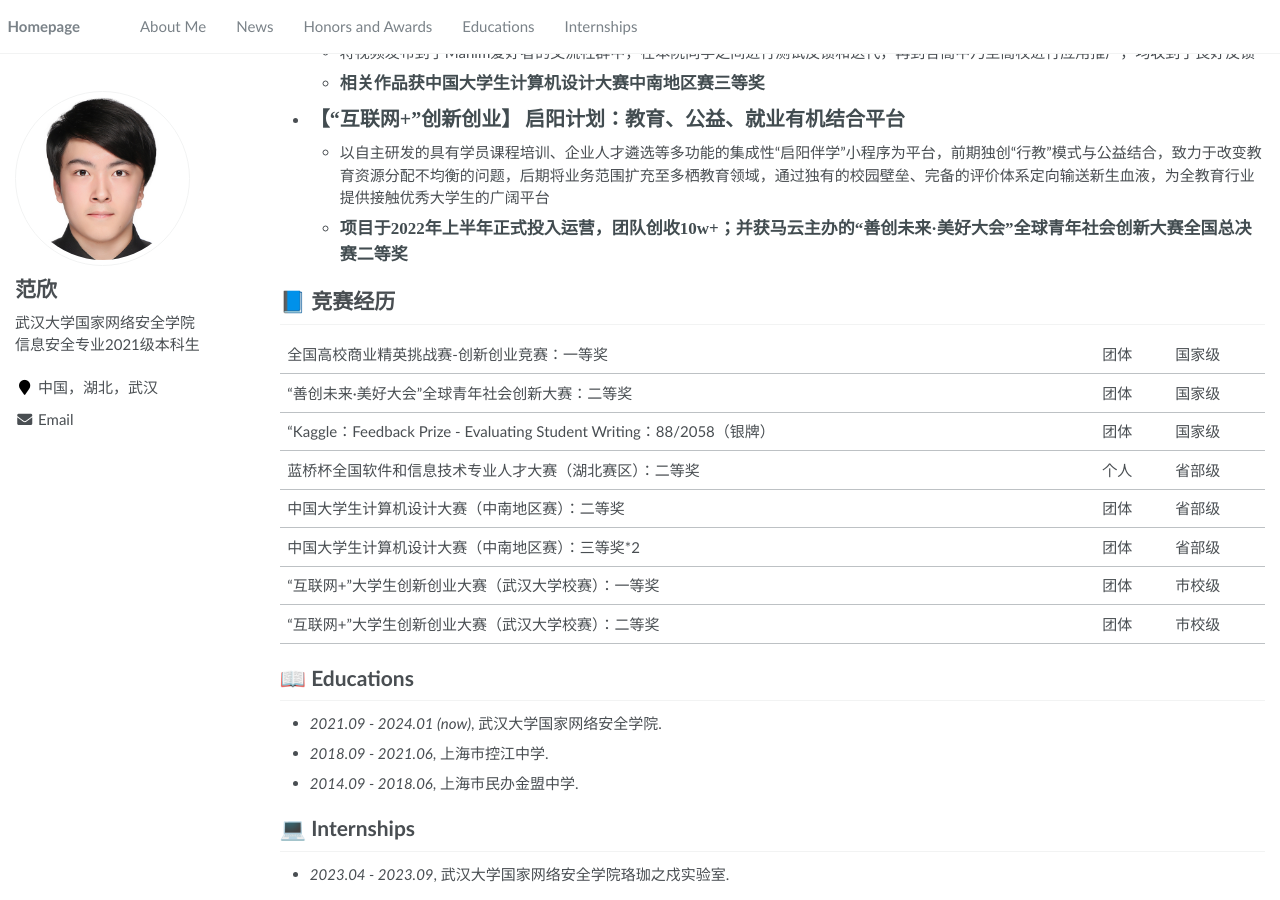
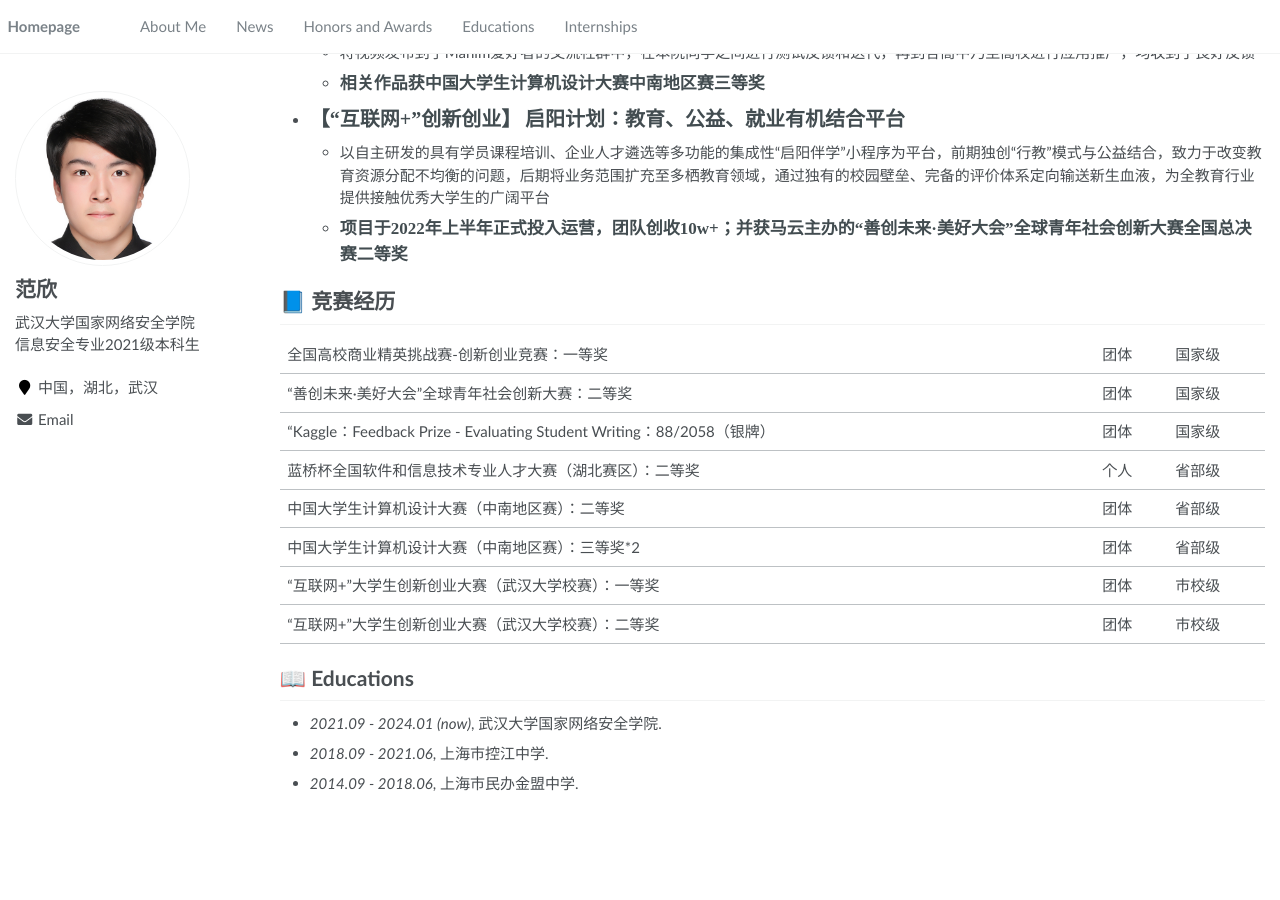
Before and after one commit to fx23333/fx23333.github.io, a Jekyll site: the page built from _pages/about.md, in a window 1280 px wide and 900 px high, scrolled down 3706 px. Built offline with Jekyll 4.4.1, drawn with Linux system fonts in a browser that asks for light colours; some web fonts are replaced; after the commit the page ends 4515 px from its top, so only the background shows below that.

Commit message:
2024-02-01

```diff
--- a/_pages/about.md
+++ b/_pages/about.md
@@ -141,7 +141,3 @@ redirect_from:
 - *2021.09 - 2024.01 (now)*, 武汉大学国家网络安全学院.
 - *2018.09 - 2021.06*, 上海市控江中学.
 - *2014.09 - 2018.06*, 上海市民办金盟中学.
-
-
-# 💻 Internships
-- *2023.04 - 2023.09*, 武汉大学国家网络安全学院珞珈之戍实验室.
```
